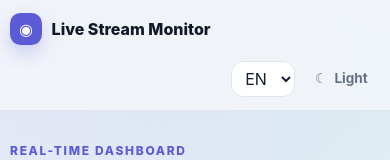
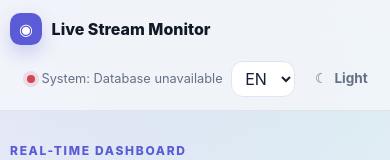
Before and after one commit to ivangor246/live_stream, a React (Vite) app in the folder client/: page / in a window 390 px wide. Shown: the top 160 px of the page. Built offline with nearby package versions, Linux system fonts and the light colour scheme; no server answers.

Commit message:
feat: show self-hosted system status

```diff
--- a/client/src/api/streamsApi.ts
+++ b/client/src/api/streamsApi.ts
@@ -5,6 +5,7 @@ import type {
   CreateStreamResponse,
   GetStreamResponse,
   GetStreamsResponse,
+  ReadinessResponse,
 } from "../shared/api.js";
 
 import type { Stream, StreamStatus } from "../shared/stream.js";
@@ -61,6 +62,14 @@ function isStreams(value: unknown): value is GetStreamsResponse {
   return Array.isArray(value) && value.every(isStream);
 }
 
+function isReadinessResponse(value: unknown): value is ReadinessResponse {
+  if (!isRecord(value)) {
+    return false;
+  }
+
+  return value.status === "ok" && value.database === "ok";
+}
+
 function isApiErrorResponse(value: unknown): value is ApiErrorResponse {
   if (!isRecord(value) || !isRecord(value.error)) {
     return false;
@@ -115,6 +124,16 @@ export function getStreams(signal?: AbortSignal): Promise<GetStreamsResponse> {
   return request<GetStreamsResponse>(
     "/api/streams",
     isStreams,
+    createSignalInit(signal),
+  );
+}
+
+export function getReadiness(
+  signal?: AbortSignal,
+): Promise<ReadinessResponse> {
+  return request<ReadinessResponse>(
+    "/api/ready",
+    isReadinessResponse,
     createSignalInit(signal),
   );
 }
--- a/client/src/components/layout/AppShell.tsx
+++ b/client/src/components/layout/AppShell.tsx
@@ -1,8 +1,10 @@
-import type { ReactNode } from "react";
+import { useEffect, useState, type ReactNode } from "react";
 import { Link } from "react-router-dom";
 
+import { getReadiness } from "../../api/streamsApi.js";
 import { useI18n } from "../../i18n/I18nProvider.js";
 import { LanguageSwitcher } from "./LanguageSwitcher.js";
+import { SystemStatus, type SystemStatusState } from "./SystemStatus.js";
 import { ThemeSwitcher } from "./ThemeSwitcher.js";
 
 interface AppShellProps {
@@ -11,6 +13,36 @@ interface AppShellProps {
 
 export function AppShell({ children }: AppShellProps) {
   const { locale, setLocale, t } = useI18n();
+  const [systemStatus, setSystemStatus] =
+    useState<SystemStatusState>("checking");
+
+  useEffect(() => {
+    const abortController = new AbortController();
+
+    async function checkSystemStatus(): Promise<void> {
+      try {
+        await getReadiness(abortController.signal);
+
+        if (!abortController.signal.aborted) {
+          setSystemStatus("ready");
+        }
+      } catch {
+        if (!abortController.signal.aborted) {
+          setSystemStatus("unavailable");
+        }
+      }
+    }
+
+    void checkSystemStatus();
+    const intervalId = window.setInterval(() => {
+      void checkSystemStatus();
+    }, 30_000);
+
+    return () => {
+      abortController.abort();
+      window.clearInterval(intervalId);
+    };
+  }, []);
 
   return (
     <div className="app-shell">
@@ -24,6 +56,7 @@ export function AppShell({ children }: AppShellProps) {
           </Link>
 
           <div className="app-header__controls">
+            <SystemStatus status={systemStatus} />
             <LanguageSwitcher locale={locale} onChange={setLocale} />
             <ThemeSwitcher />
           </div>
--- /dev/null
+++ b/client/src/components/layout/SystemStatus.tsx
@@ -0,0 +1,26 @@
+import { useI18n, type TranslationKey } from "../../i18n/I18nProvider.js";
+
+export type SystemStatusState = "checking" | "ready" | "unavailable";
+
+interface SystemStatusProps {
+  status: SystemStatusState;
+}
+
+const statusKeys: Record<SystemStatusState, TranslationKey> = {
+  checking: "system.checking",
+  ready: "system.ready",
+  unavailable: "system.unavailable",
+};
+
+export function SystemStatus({ status }: SystemStatusProps) {
+  const { t } = useI18n();
+
+  return (
+    <p className={`system-status system-status--${status}`} role="status">
+      <span aria-hidden="true" className="system-status__dot" />
+      <span>
+        {t("system.statusLabel")}: {t(statusKeys[status])}
+      </span>
+    </p>
+  );
+}
--- a/client/src/i18n/I18nProvider.tsx
+++ b/client/src/i18n/I18nProvider.tsx
@@ -24,6 +24,10 @@ const englishMessages = {
   "controls.lightTheme": "Light",
   "controls.darkTheme": "Dark",
   "controls.switchTheme": "Switch theme",
+  "system.statusLabel": "System",
+  "system.checking": "Checking services...",
+  "system.ready": "Services ready",
+  "system.unavailable": "Database unavailable",
   "streams.createTitle": "Create a stream",
   "streams.titleLabel": "Title",
   "streams.titlePlaceholder": "Enter a stream title",
@@ -111,6 +115,10 @@ const russianMessages: Record<TranslationKey, string> = {
   "controls.lightTheme": "Светлая",
   "controls.darkTheme": "Тёмная",
   "controls.switchTheme": "Переключить тему",
+  "system.statusLabel": "Система",
+  "system.checking": "Проверка сервисов...",
+  "system.ready": "Сервисы готовы",
+  "system.unavailable": "База данных недоступна",
   "streams.createTitle": "Создать трансляцию",
   "streams.titleLabel": "Название",
   "streams.titlePlaceholder": "Введите название трансляции",
--- a/client/src/index.css
+++ b/client/src/index.css
@@ -170,6 +170,33 @@ h2 {
   display: flex;
   align-items: center;
   gap: 0.5rem;
+}
+
+.system-status {
+  display: inline-flex;
+  align-items: center;
+  margin: 0;
+  color: var(--color-text-soft);
+  font-size: 0.8rem;
+  white-space: nowrap;
+}
+
+.system-status__dot {
+  width: 0.5rem;
+  height: 0.5rem;
+  margin-right: 0.4rem;
+  border-radius: 50%;
+  background: var(--color-warning);
+}
+
+.system-status--ready .system-status__dot {
+  background: var(--color-success);
+  box-shadow: 0 0 0 4px color-mix(in srgb, var(--color-success) 16%, transparent);
+}
+
+.system-status--unavailable .system-status__dot {
+  background: var(--color-danger);
+  box-shadow: 0 0 0 4px color-mix(in srgb, var(--color-danger) 14%, transparent);
 }
 
 .language-switcher select {
@@ -596,6 +623,7 @@ dd {
   .app-header__controls {
     width: 100%;
     justify-content: flex-end;
+    flex-wrap: wrap;
   }
 
   .create-form {
--- a/client/src/shared/api.ts
+++ b/client/src/shared/api.ts
@@ -1,4 +1,9 @@
 import type { Stream } from "./stream.js";
+
+export interface ReadinessResponse {
+  status: "ok";
+  database: "ok";
+}
 
 export type CreateStreamRequest = Pick<Stream, "title">;
 
```
